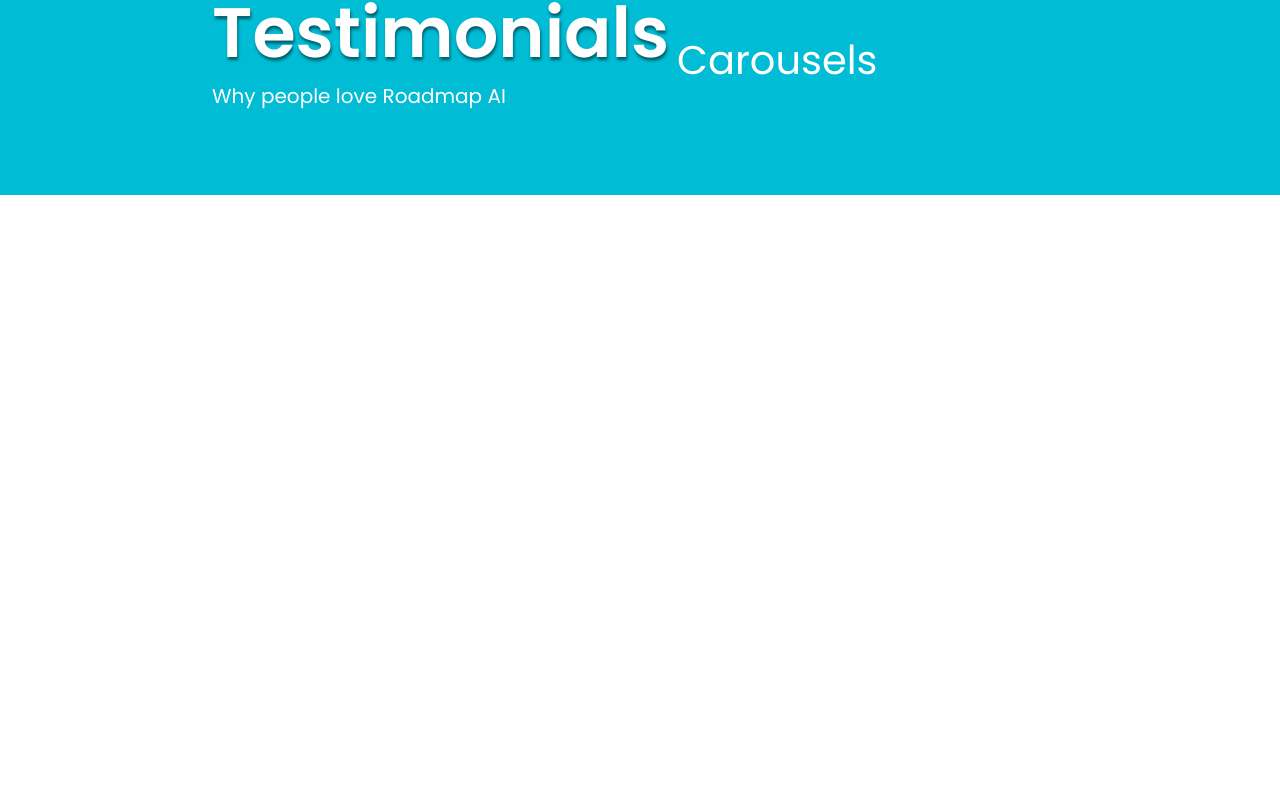
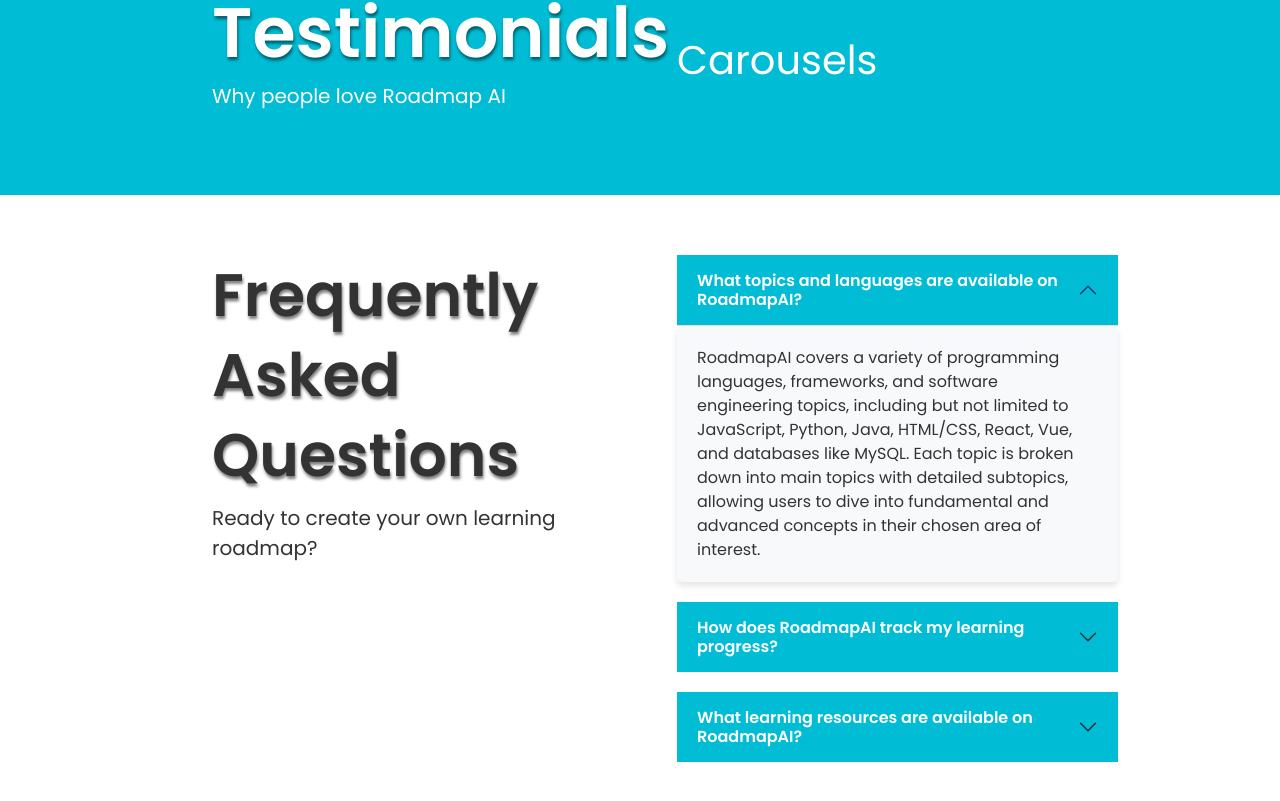
Before and after one commit to Velsariaa/RoadmapAI, a Vue app in the folder Frontend/RoadmapAI/: page / in a window 1280 px wide. Shown: the part 2160-2961 px from the top of the page. Before the commit the page ends 2355 px from the top, so only its background shows below. Built offline with nearby package versions, Linux system fonts and the light colour scheme.

Commit message:
Testimonials & FAQs
Created the Testimonials & FAQs in Landing Page

```diff
--- a/Frontend/RoadmapAI/package.json
+++ b/Frontend/RoadmapAI/package.json
@@ -13,6 +13,7 @@
     "bootstrap": "^5.3.3",
     "bootstrap-vue": "^2.23.1",
     "bootstrap-vue-3": "^0.5.1",
+    "swiper": "^11.1.14",
     "vue": "^3.5.12",
     "vue-router": "^4.4.5"
   },
--- a/Frontend/RoadmapAI/src/views/LandingPage.css
+++ b/Frontend/RoadmapAI/src/views/LandingPage.css
@@ -6,6 +6,16 @@
   min-height: 100vh;
 
 }
+
+.roadmapImg{
+  transition: transform 0.3s ease;
+}
+
+.roadmapImg:hover{
+  transform: translateY(-5px);
+}
+
+
 
 .rowPrompt {
   padding: 20px 150px 0px 200px;
@@ -327,3 +337,54 @@
   font-size: 70px;
   color: white;
 }
+
+.rowFAQs {
+  background-color: #fff;
+  color: #333;
+  padding: 40px 20px;
+  display: flex;
+  padding: 60px 150px 60px 200px;
+  box-shadow: 0 4px 6px rgba(0, 0, 0, 0.2);
+}
+
+.faqs .title {
+  font-size: 60px;
+  color: #333;
+}
+
+.accordion-faqs {
+  display: flex;
+  flex-direction: column;
+  gap: 20px;
+}
+
+.custom-accordion .accordion-button {
+  background-color: #00bcd4; /* Custom background color */
+  color: white; /* Custom text color */
+  font-weight: bold;
+  border-radius: 5px;
+  transition: transform 0.3s ease;
+}
+
+.custom-accordion .accordion-button:not(.collapsed) {
+  background-color: #00bcd4; /* Darker shade when open */
+  transition: transform 0.3s ease;
+}
+
+.custom-accordion .accordion-item {
+  border: none; /* Remove default borders */
+  margin-bottom: 20px; /* Add spacing between items */
+}
+
+.custom-accordion .accordion-body {
+  background-color: #f8f9fa; /* Light background for the content */
+  padding: 20px; /* Add padding to accordion body */
+  border-radius: 5px;
+  color: #333; /* Custom text color for body */
+  box-shadow: 0 4px 6px rgba(0, 0, 0, 0.1);
+}
+
+.accordion-button:hover{
+  transform: translateY(-5px);
+  box-shadow: 0 6px 12px rgba(0, 0, 0, 0.15);
+}
--- a/Frontend/RoadmapAI/src/views/LandingPage.vue
+++ b/Frontend/RoadmapAI/src/views/LandingPage.vue
@@ -4,7 +4,7 @@
       <!-- First Row: Prompt Section -->
       <div class="row align-items-center rowPrompt">
         <div class="col-lg-5 d-flex justify-content-center align-items-center">
-          <img src="/src/assets/roadmap.png" alt="Roadmap" class="img-fluid" />
+          <img src="/src/assets/roadmap.png" alt="Roadmap" class="img-fluid roadmapImg" />
         </div>
 
         <div class="col-lg-7">
@@ -111,6 +111,49 @@
         </div>
       </div>
 
+      <div class="row rowFAQs">
+        <div class="col-lg-6 faqs">
+          <h1 class="title mb-2">Frequently Asked Questions</h1>
+          <p class="subtitle mb-4">Ready to create your own learning roadmap?</p>
+        </div>
+
+        <div class="col-lg-6 accordion-faqs">
+          <div class="accordion accordion-flush custom-accordion" id="accordionFlushExample">
+            <div class="accordion-item">
+              <h2 class="accordion-header" id="flush-headingOne">
+                <button class="accordion-button" type="button" data-bs-toggle="collapse" data-bs-target="#flush-collapseOne" aria-expanded="true" aria-controls="flush-collapseOne">
+                  What topics and languages are available on RoadmapAI?
+                </button>
+              </h2>
+              <div id="flush-collapseOne" class="accordion-collapse collapse show" aria-labelledby="flush-headingOne" data-bs-parent="#accordionFlushExample">
+                <div class="accordion-body">RoadmapAI covers a variety of programming languages, frameworks, and software engineering topics, including but not limited to JavaScript, Python, Java, HTML/CSS, React, Vue, and databases like MySQL. Each topic is broken down into main topics with detailed subtopics, allowing users to dive into fundamental and advanced concepts in their chosen area of interest.</div>
+              </div>
+            </div>
+            <div class="accordion-item">
+              <h2 class="accordion-header" id="flush-headingTwo">
+                <button class="accordion-button collapsed" type="button" data-bs-toggle="collapse" data-bs-target="#flush-collapseTwo" aria-expanded="false" aria-controls="flush-collapseTwo">
+                  How does RoadmapAI track my learning progress?
+                </button>
+              </h2>
+              <div id="flush-collapseTwo" class="accordion-collapse collapse" aria-labelledby="flush-headingTwo" data-bs-parent="#accordionFlushExample">
+                <div class="accordion-body">RoadmapAI tracks progress by allowing users to mark topics and subtopics as completed as they go through each section. The app calculates and displays a percentage of the roadmap completed, making it easy for users to track how far they've come and what remains to be covered.</div>
+              </div>
+            </div>
+            <div class="accordion-item">
+              <h2 class="accordion-header" id="flush-headingThree">
+                <button class="accordion-button collapsed" type="button" data-bs-toggle="collapse" data-bs-target="#flush-collapseThree" aria-expanded="false" aria-controls="flush-collapseThree">
+                  What learning resources are available on RoadmapAI?
+                </button>
+              </h2>
+              <div id="flush-collapseThree" class="accordion-collapse collapse" aria-labelledby="flush-headingThree" data-bs-parent="#accordionFlushExample">
+                <div class="accordion-body">For each topic, RoadmapAI provides detailed descriptions, definitions, sample code, and additional resources such as links to articles, tutorials, and videos. These resources are carefully curated to offer comprehensive support for learning each topic.</div>
+              </div>
+            </div>
+          </div>
+        </div>
+
+      </div>
+
     </div>
   </div>
 </template>
```
Also changed, not shown: 1 other file (tests, documents, lock files or other folders).
